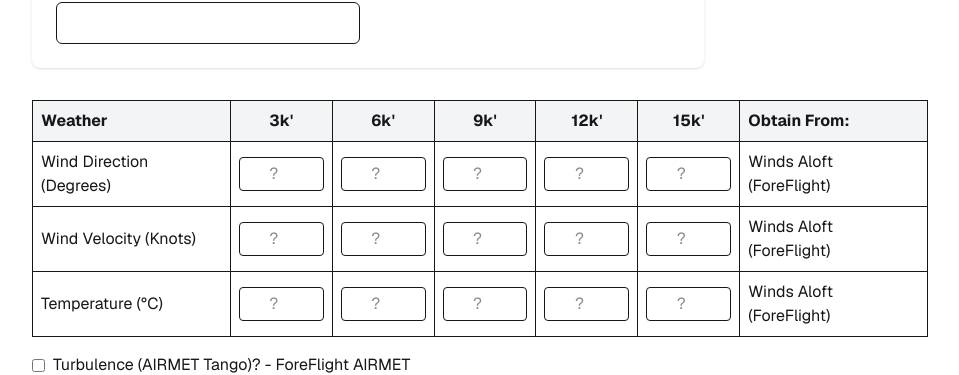
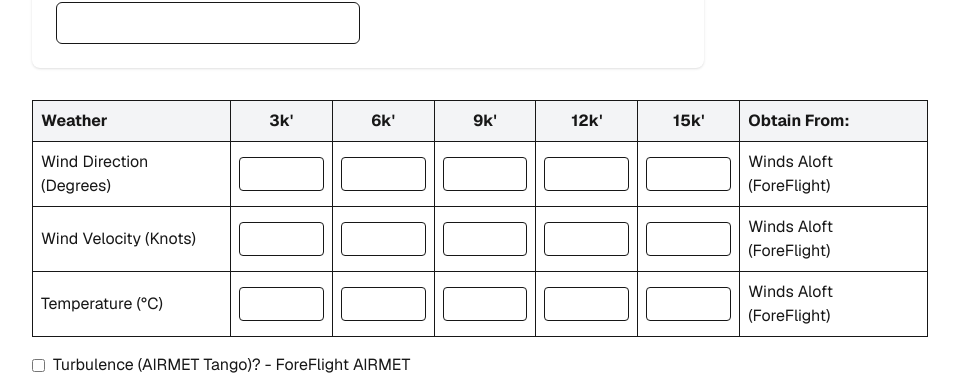
Before and after one commit to jloosli/mountain-worksheet, a Next.js app: page / in a window 1280 px wide. Shown: the part 458-833 px from the top of the page, without its empty margins (160-1119 px from the left). Built offline with nearby package versions, Linux system fonts and the light colour scheme.

Commit message:
Removed placeholders

```diff
--- a/src/components/AircraftWeight.tsx
+++ b/src/components/AircraftWeight.tsx
@@ -29,7 +29,6 @@ export default function AircraftWeight({
             type="number"
             value={initialData.wgt ?? ""}
             onChange={handleWeightChange}
-            placeholder="Enter wgt"
             className="p-2 border rounded"
             min={2200}
             max={3600}
--- a/src/components/WeatherInfo.tsx
+++ b/src/components/WeatherInfo.tsx
@@ -118,7 +118,6 @@ export default function WeatherInfo({
                     handleNumericChange("wDir", alt, e.target.value)
                   }
                   className="w-full p-1 text-center border rounded"
-                  placeholder="?"
                 />
               </td>
             ))}
@@ -137,7 +136,6 @@ export default function WeatherInfo({
                     handleNumericChange("wVel", alt, e.target.value)
                   }
                   className="w-full p-1 text-center border rounded"
-                  placeholder="?"
                 />
               </td>
             ))}
@@ -156,7 +154,6 @@ export default function WeatherInfo({
                     handleNumericChange("temp", alt, e.target.value)
                   }
                   className="w-full p-1 text-center border rounded"
-                  placeholder="?"
                 />
               </td>
             ))}
```
